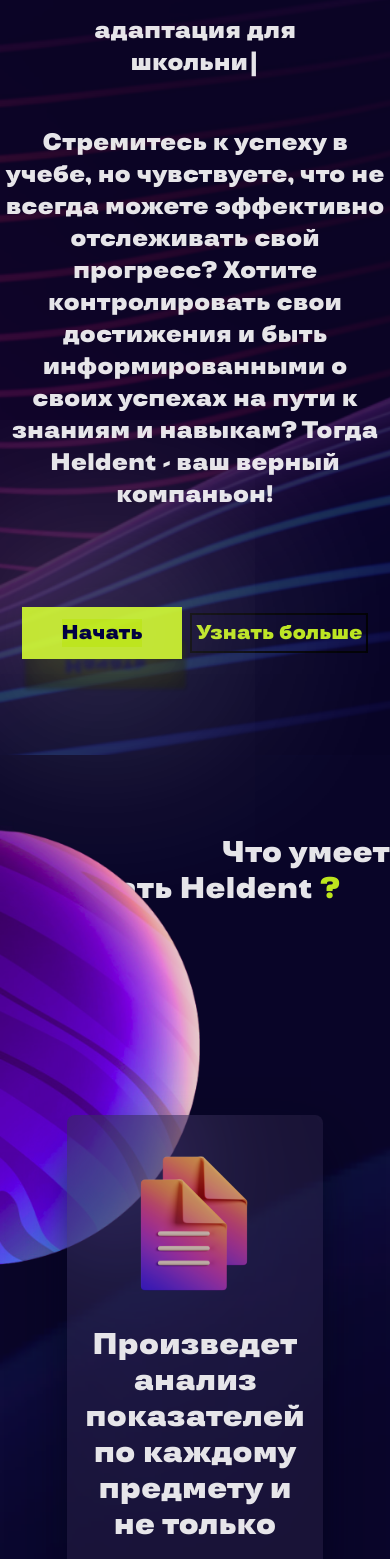
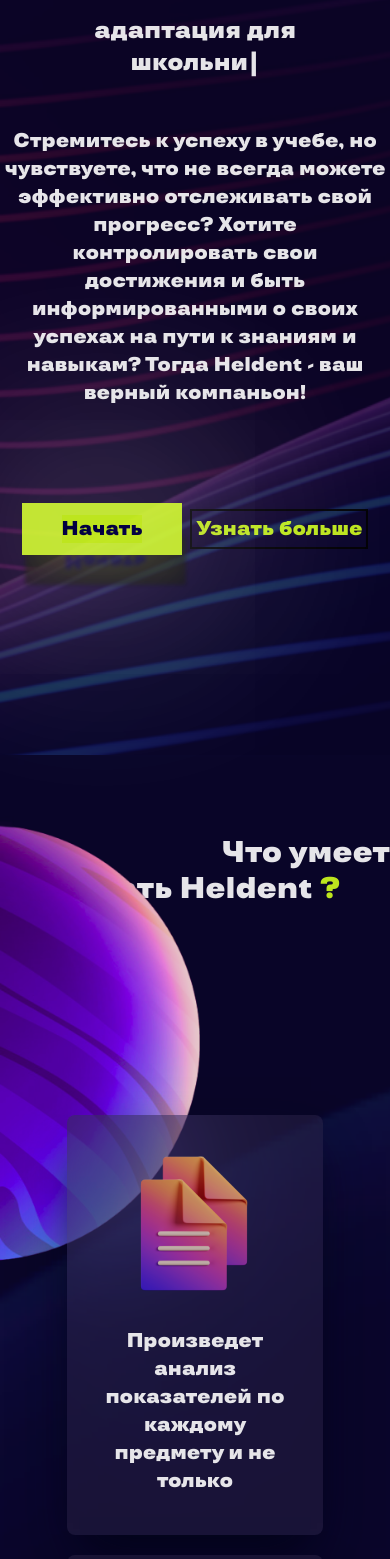
Before and after one commit to kolen44/heldent, a Next.js app in the folder frontend/: page / in a window 390 px wide. Shown: the part 89-1648 px from the top of the page. Built offline with nearby package versions, Linux system fonts and the light colour scheme; a web font is replaced by a local one.

Commit message:
fix: Added styles to small devices

```diff
--- a/frontend/components/Course/Course.js
+++ b/frontend/components/Course/Course.js
@@ -11,7 +11,7 @@
 
 	useEffect(() => {
 		let width = window.innerWidth
-		let count = 2000
+		let count = 2500
 		if (width < 1000) {
 			count = 3500
 		}
@@ -61,7 +61,7 @@
 							</h2>
 						</motion.div>
 					</div>
-					<div className='flex flex-col md:flex-row gap-28 w-fit items-center 2xl:pr-28'>
+					<div className='flex flex-col md:flex-row gap-28 w-screen md:w-fit items-center justify-center  2xl:pr-28'>
 						<AbilityCard
 							text={
 								<Link href={'https://youtu.be/ioKLrNt8KYs?si=MrvoHXUEyWwVdZ7l'}>
--- a/frontend/components/Footer/Footer.js
+++ b/frontend/components/Footer/Footer.js
@@ -14,7 +14,7 @@
 		return () => clearInterval(interval)
 	}, [])
 	return (
-		<div className='h-fit min-h-[117vh] 2xl:min-h-[109vh] overflow-x-hidden md:min-h-[122vh] bg-[url(/footer.webp)] bg-no-repeat bg-cover text-[#FFF] overflow-hidden'>
+		<div className='h-fit min-h-[100vh]  md:min-h-[109vh] overflow-x-hidden  bg-[url(/footer.webp)] bg-no-repeat bg-cover text-[#FFF] overflow-hidden'>
 			<div className=' pt-20 w-screen justify-center text-center flex-col absolute hidden sm:flex'>
 				<div className='text-[#D2FF1D] text-4xl  md:text-5xl 2xl:text-7xl'>
 					Остались вопросы?
--- a/frontend/components/Header/Header.js
+++ b/frontend/components/Header/Header.js
@@ -36,8 +36,8 @@
 							<TypedTitle />
 						</h2>
 					</div>
-					<div className='max-w-2xl text-center md:text-start pb-24 md:pb-8 xl:pb-24 text-2xl'>
-						<p className='leading-11  md:leading-5 font-medium'>
+					<div className='max-w-2xl text-center md:text-start pb-24 md:pb-8 xl:pb-24 text-xl md:text-2xl'>
+						<p className='leading-7  md:leading-5 font-medium'>
 							Стремитесь к успеху в учебе, но чувствуете, что не всегда можете
 							эффективно отслеживать свой прогресс? Хотите контролировать свои
 							достижения и быть информированными о своих успехах на пути к
--- a/frontend/widgets/AbilityCard.js/AbilityCard.js
+++ b/frontend/widgets/AbilityCard.js/AbilityCard.js
@@ -7,7 +7,7 @@
 				<Image src={img} width={170} height={152} alt='Card' />
 			</div>
 
-			<div className='pt-7 text-[#FFF] text-center text-3xl md:text-3xl'>
+			<div className='pt-7 text-[#FFF] text-center text-xl md:text-3xl'>
 				{text}
 			</div>
 		</div>
--- a/frontend/widgets/Form/Form.js
+++ b/frontend/widgets/Form/Form.js
@@ -3,7 +3,7 @@
 export default function Form() {
 	return (
 		<div className='w-screen relative  flex justify-center z-10 '>
-			<div className='py-8 md:-mb-8 xl:-mb-0 w-fit px-4  md:px-28 bg-[#30284A] backdrop-blur-3xl  bg-[#30284A]/50 min-w-5/6 flex flex-col justify-center rounded-lg shadow-2xl shadow-slate-950 gap-5 '>
+			<div className='py-8 md:-mb-8 2xl:-mb-0  w-fit px-4  md:px-28 bg-[#30284A] backdrop-blur-3xl  bg-[#30284A]/50 min-w-5/6 flex flex-col justify-center rounded-lg shadow-2xl shadow-slate-950 gap-5 '>
 				<div className='flex justify-center '>
 					<h2 className='font-bold text-5xl  text-center text-[#D9D9D9]'>
 						Связаться с нами
```
